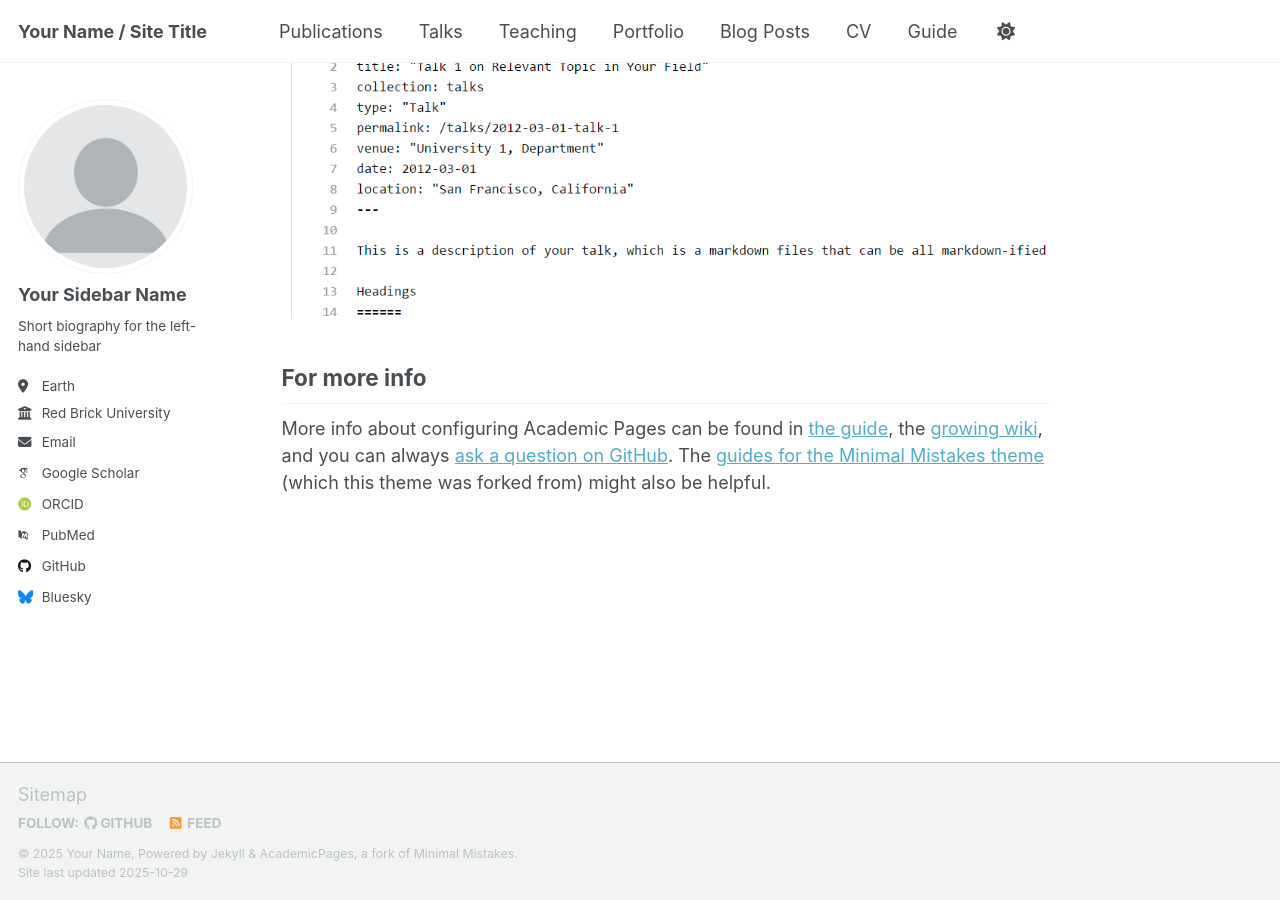
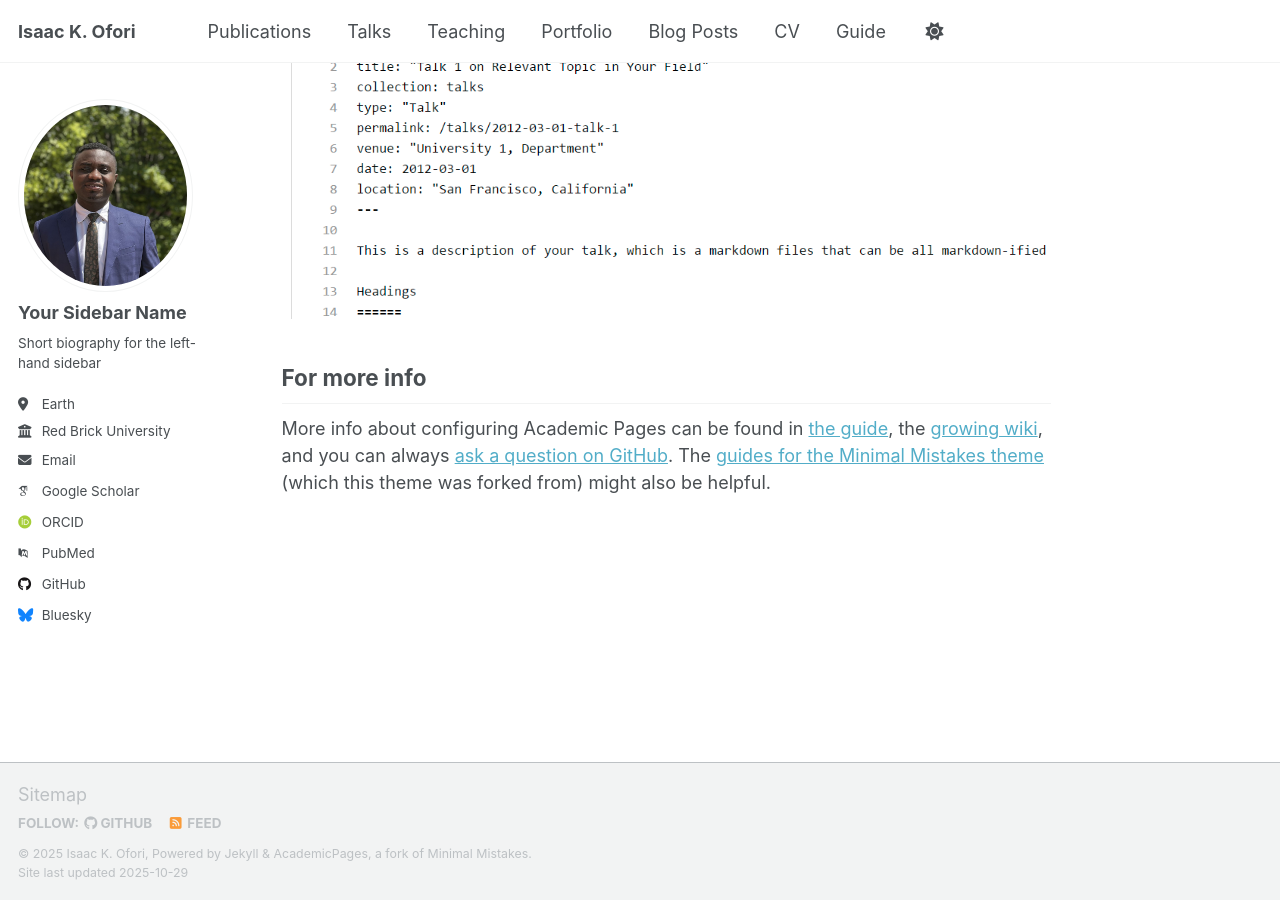
Before and after one commit to ikofori/ikofori.github.io, a Jekyll site: the page built from _pages/about.md, in a window 1280 px wide and 900 px high, scrolled down 2880 px. Built offline with Jekyll 4.4.1, drawn with Linux system fonts in a browser that asks for light colours; some web fonts are replaced; a script that is not in the unit is left out.

Commit message:
Update _config.yml

```diff
--- a/_config.yml
+++ b/_config.yml
@@ -9,21 +9,21 @@
 # Basic Site Settings
 locale                   : "en-US"
 site_theme               : "default" # Currently available options are "default", "air"
-title                    : "Your Name / Site Title"
+title                    : "Isaac K. Ofori"
 title_separator          : "-"
-name                     : &name "Your Name"
-description              : &description "Your Name's academic portfolio"   # Update this with a general description of your site, this is the default if not overridden by a page
-url                      : https://academicpages.github.io # The base hostname & protocol for your site e.g. "https://[your GitHub username].github.io",
+name                     : &name "Isaac K. Ofori"
+description              : &description "Development Economist"   # Update this with a general description of your site, this is the default if not overridden by a page
+url                      : https://ikofori.github.io # The base hostname & protocol for your site e.g. "https://[your GitHub username].github.io",
                                                            # or if you already have some other page hosted on Github then use "https://[your GitHub username].github.io/[Your Repo Name]"
 baseurl                  : "" # the subpath of your site, e.g. "/blog"
-repository               : "academicpages/academicpages.github.io"
+repository               : "ikofori/ikofori.github.io"
 
 # Site Author - The following control what appear as part of the author content on the side bar.
 #               If a field is blank the icon and link will not appear, otherwise it will be shown.
 #               Additional customization can be done by editing /_includes/author-profile.html
 author:
   # Biographic information
-  avatar           : "profile.png"
+  avatar           : "AcoProfile.jpg"
   name             : "Your Sidebar Name"
   pronouns         : # example: "she/her"
   bio              : "Short biography for the left-hand sidebar"
```
